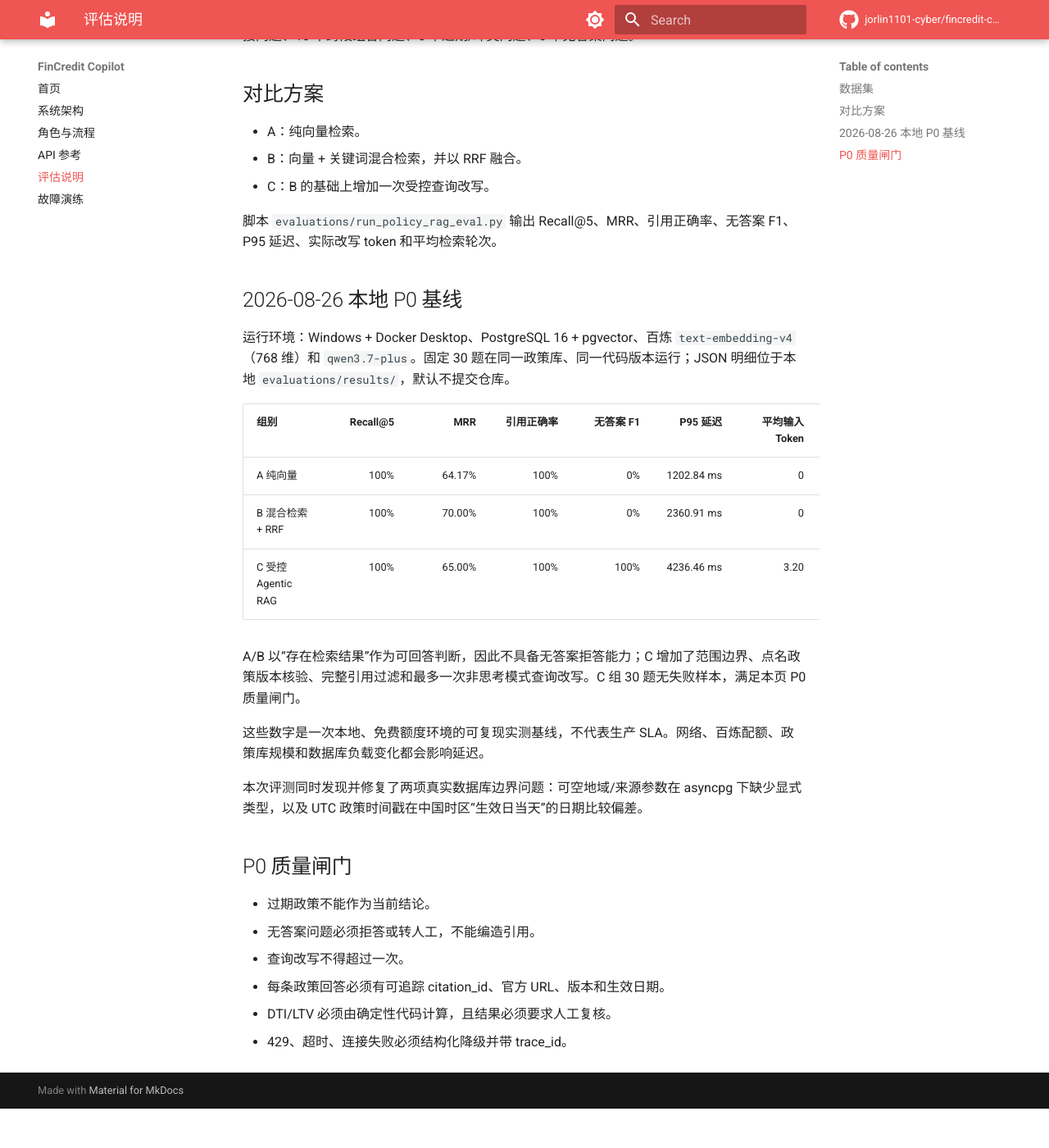
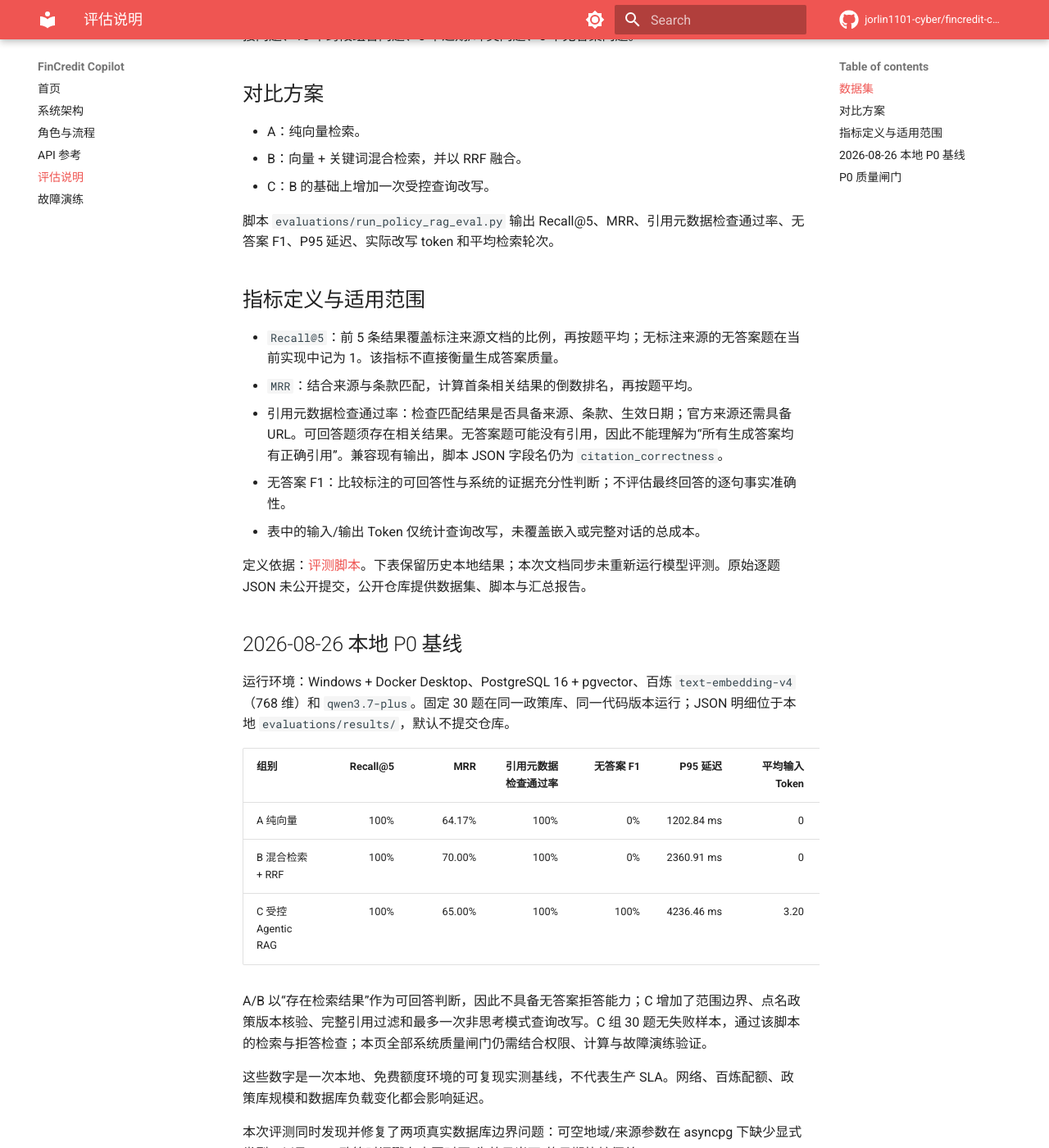
Before and after one commit to jorlin1101-cyber/fincredit-copilot, an MkDocs documentation site: the page built from docs/evaluation-report.md, in a window 1280 px wide and 1400 px high, scrolled down 225 px. Shown: the whole window at 82% size. Built offline with MkDocs 1.6.1 and Material for MkDocs 9.7.7, drawn with Linux system fonts in a browser that asks for light colours; comment, search, counter and statistics services are not loaded; before the commit the page ends 1577 px from its top, so only the background shows below that.

Commit message:
docs: synchronize project links and clarify P0 evaluation metrics

```diff
--- a/docs/evaluation-report.md
+++ b/docs/evaluation-report.md
@@ -10,20 +10,30 @@
 - B：向量 + 关键词混合检索，并以 RRF 融合。
 - C：B 的基础上增加一次受控查询改写。
 
-脚本 `evaluations/run_policy_rag_eval.py` 输出 Recall@5、MRR、引用正确率、无答案 F1、P95 延迟、实际改写 token 和平均检索轮次。
+脚本 `evaluations/run_policy_rag_eval.py` 输出 Recall@5、MRR、引用元数据检查通过率、无答案 F1、P95 延迟、实际改写 token 和平均检索轮次。
+
+## 指标定义与适用范围
+
+- `Recall@5`：前 5 条结果覆盖标注来源文档的比例，再按题平均；无标注来源的无答案题在当前实现中记为 1。该指标不直接衡量生成答案质量。
+- `MRR`：结合来源与条款匹配，计算首条相关结果的倒数排名，再按题平均。
+- 引用元数据检查通过率：检查匹配结果是否具备来源、条款、生效日期；官方来源还需具备 URL。可回答题须存在相关结果。无答案题可能没有引用，因此不能理解为“所有生成答案均有正确引用”。兼容现有输出，脚本 JSON 字段名仍为 `citation_correctness`。
+- 无答案 F1：比较标注的可回答性与系统的证据充分性判断；不评估最终回答的逐句事实准确性。
+- 表中的输入/输出 Token 仅统计查询改写，未覆盖嵌入或完整对话的总成本。
+
+定义依据：[评测脚本](../evaluations/run_policy_rag_eval.py)。下表保留历史本地结果；本次文档同步未重新运行模型评测。原始逐题 JSON 未公开提交，公开仓库提供数据集、脚本与汇总报告。
 
 ## 2026-08-26 本地 P0 基线
 
 运行环境：Windows + Docker Desktop、PostgreSQL 16 + pgvector、百炼
 `text-embedding-v4`（768 维）和 `qwen3.7-plus`。固定 30 题在同一政策库、同一代码版本运行；JSON 明细位于本地 `evaluations/results/`，默认不提交仓库。
 
-| 组别 | Recall@5 | MRR | 引用正确率 | 无答案 F1 | P95 延迟 | 平均输入 Token | 平均输出 Token | 平均检索轮数 |
+| 组别 | Recall@5 | MRR | 引用元数据检查通过率 | 无答案 F1 | P95 延迟 | 平均输入 Token | 平均输出 Token | 平均检索轮数 |
 | --- | ---: | ---: | ---: | ---: | ---: | ---: | ---: | ---: |
 | A 纯向量 | 100% | 64.17% | 100% | 0% | 1202.84 ms | 0 | 0 | 1.00 |
 | B 混合检索 + RRF | 100% | 70.00% | 100% | 0% | 2360.91 ms | 0 | 0 | 1.00 |
 | C 受控 Agentic RAG | 100% | 65.00% | 100% | 100% | 4236.46 ms | 3.20 | 1.10 | 1.03 |
 
-A/B 以“存在检索结果”作为可回答判断，因此不具备无答案拒答能力；C 增加了范围边界、点名政策版本核验、完整引用过滤和最多一次非思考模式查询改写。C 组 30 题无失败样本，满足本页 P0 质量闸门。
+A/B 以“存在检索结果”作为可回答判断，因此不具备无答案拒答能力；C 增加了范围边界、点名政策版本核验、完整引用过滤和最多一次非思考模式查询改写。C 组 30 题无失败样本，通过该脚本的检索与拒答检查；本页全部系统质量闸门仍需结合权限、计算与故障演练验证。
 
 这些数字是一次本地、免费额度环境的可复现实测基线，不代表生产 SLA。网络、百炼配额、政策库规模和数据库负载变化都会影响延迟。
 
```
Also changed, not shown: README.md (+7 -1 lines).
